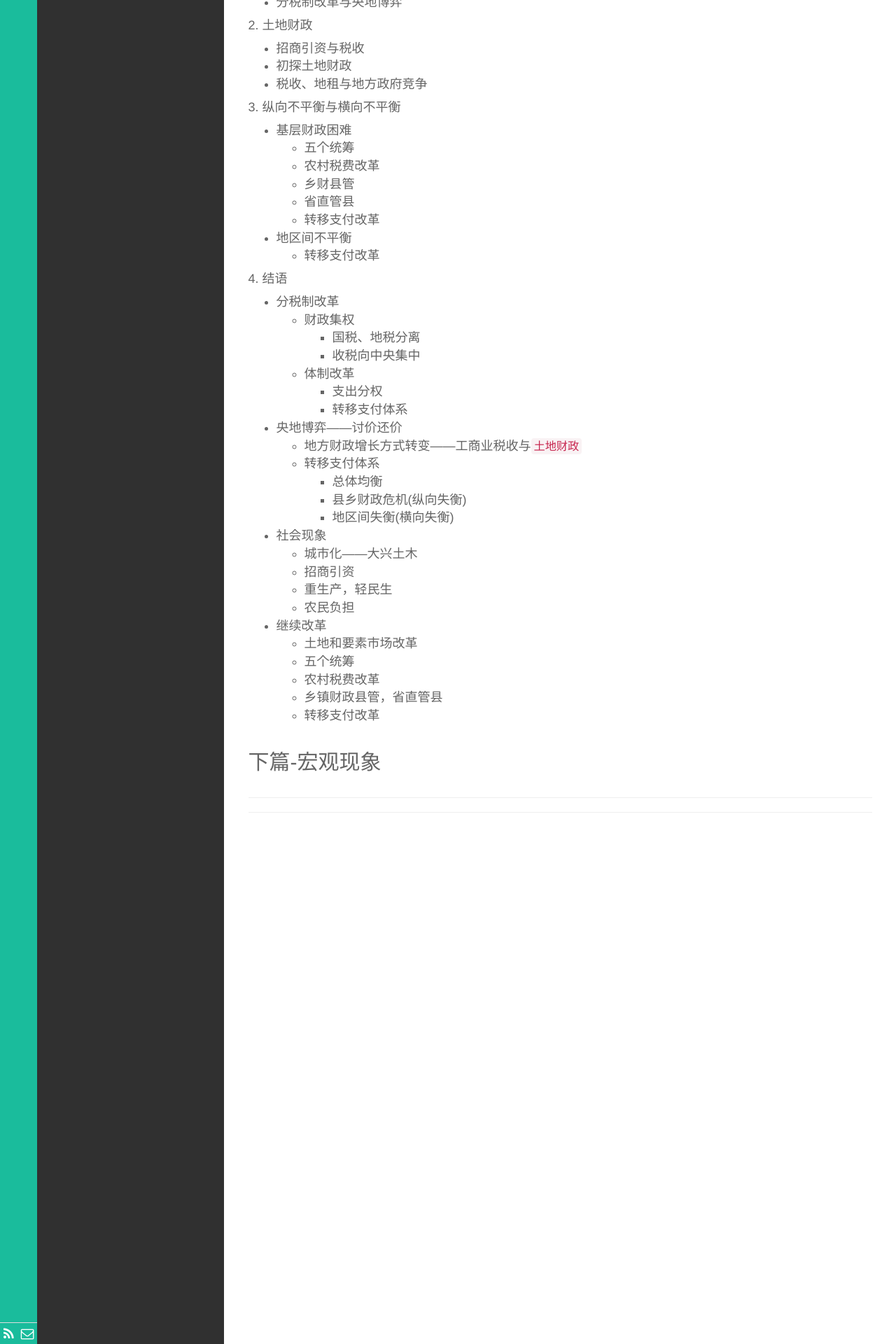
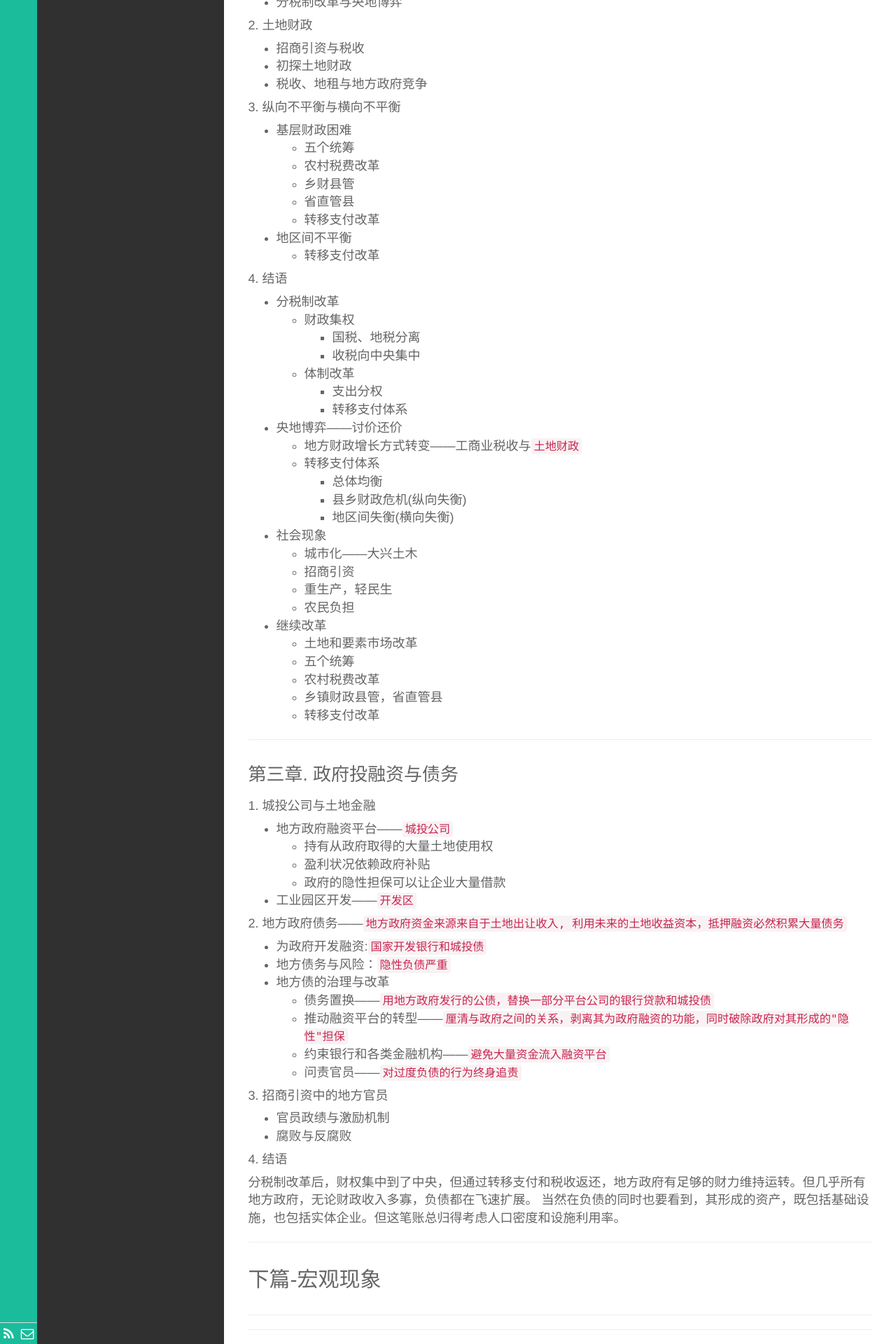
Before and after one commit to darklost/darklost.github.io, a Jekyll site: the page built from _posts/笔记/2023-02-20-zssn.md, in a window 1280 px wide. Shown: the part 1794-3714 px from the top of the page at 70% size. Built offline with Jekyll 4.4.1, drawn with Linux system fonts in a browser that asks for light colours.

Commit message:
《置身事内》阅读笔记——第三章. 政府投融资与债务

```diff
--- a/_posts/笔记/2023-02-20-zssn.md
+++ b/_posts/笔记/2023-02-20-zssn.md
@@ -134,6 +134,45 @@ description:  置身事内 经济 阅读笔记
   - 转移支付改革
 
 
+***
+
+
+### 第三章. 政府投融资与债务
+
+#### 1. 城投公司与土地金融
+- 地方政府融资平台——`城投公司`
+  - 持有从政府取得的大量土地使用权
+  - 盈利状况依赖政府补贴
+  - 政府的隐性担保可以让企业大量借款
+- 工业园区开发——`开发区`
+
+
+#### 2. 地方政府债务——`地方政府资金来源来自于土地出让收入, 利用未来的土地收益资本，抵押融资必然积累大量债务`
+-   为政府开发融资:`国家开发银行和城投债`
+-   地方债务与风险：`隐性负债严重`
+-   地方债的治理与改革
+    -   债务置换——`用地方政府发行的公债，替换一部分平台公司的银行贷款和城投债`
+    -   推动融资平台的转型——`厘清与政府之间的关系，剥离其为政府融资的功能，同时破除政府对其形成的"隐性"担保`
+    -   约束银行和各类金融机构——`避免大量资金流入融资平台`
+    -   问责官员——`对过度负债的行为终身追责`
+
+
+
+#### 3. 招商引资中的地方官员
+- 官员政绩与激励机制
+- 腐败与反腐败
+
+
+
+#### 4. 结语
+
+  分税制改革后，财权集中到了中央，但通过转移支付和税收返还，地方政府有足够的财力维持运转。但几乎所有地方政府，无论财政收入多寡，负债都在飞速扩展。
+  当然在负债的同时也要看到，其形成的资产，既包括基础设施，也包括实体企业。但这笔账总归得考虑人口密度和设施利用率。
+
+***
+
+
+
 
 ## 下篇-宏观现象
 
```
